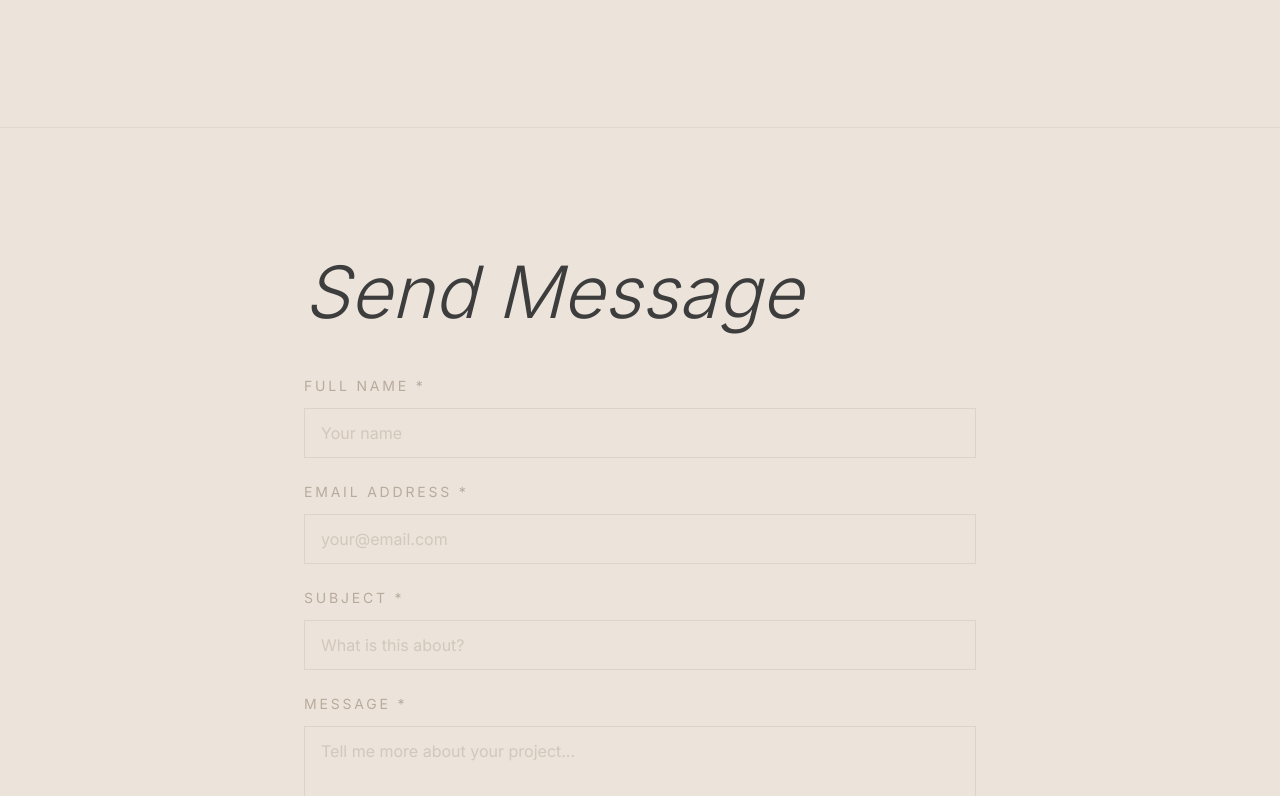
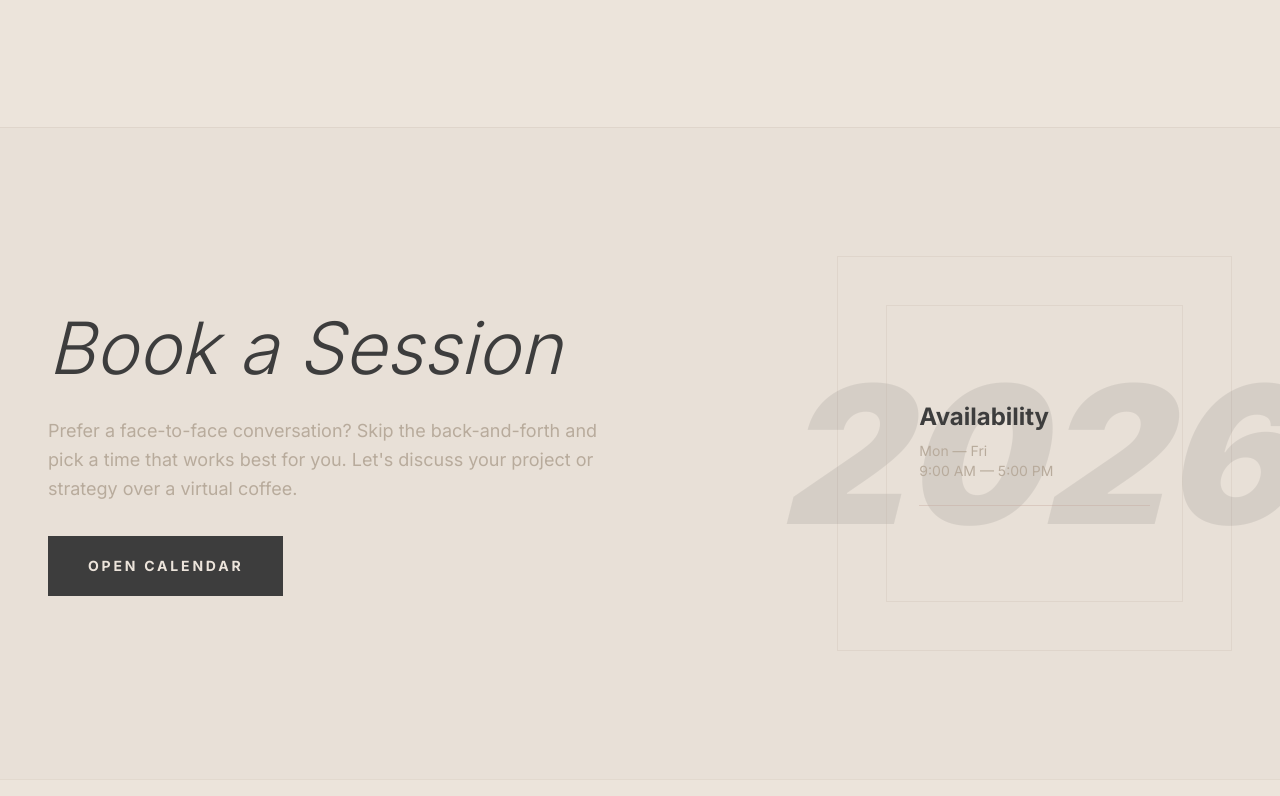
Before and after one commit to Cornerstone-04/forever-portfolio, a Next.js app: page /contact in a window 1280 px wide. Shown: the part 1504-2300 px from the top of the page. Built offline with nearby package versions, Linux system fonts and the light colour scheme.

Commit message:
update resume and contact pages

```diff
--- a/app/contact/page.tsx
+++ b/app/contact/page.tsx
@@ -105,6 +105,57 @@ export default function Contact() {
                   </motion.a>
                 );
               })}
+            </div>
+          </motion.div>
+        </div>
+      </section>
+
+      <section className="py-24 md:py-32 px-4 md:px-12 border-t border-[#B8AB9C]/20 bg-[#DED7CD]/30">
+        <div className="max-w-400 mx-auto">
+          <motion.div
+            initial={{ opacity: 0, y: 20 }}
+            whileInView={{ opacity: 1, y: 0 }}
+            transition={{ duration: 0.8 }}
+            viewport={{ once: true }}
+            className="flex flex-col md:flex-row items-center justify-between gap-12"
+          >
+            <div className="flex-1">
+              <h2
+                className="text-5xl md:text-7xl font-light mb-8 text-[#3d3d3d]"
+                style={{ fontFamily: "var(--font-display)" }}
+              >
+                <em>Book a Session</em>
+              </h2>
+              <p className="text-lg text-[#B8AB9C] max-w-xl mb-8 leading-relaxed">
+                Prefer a face-to-face conversation? Skip the back-and-forth and
+                pick a time that works best for you. Let&apos;s discuss your
+                project or strategy over a virtual coffee.
+              </p>
+              <motion.a
+                href="https://calendar.app.google/WKaTNv7JceoWsq2SA"
+                target="_blank"
+                rel="noopener noreferrer"
+                whileHover={{ scale: 1.02 }}
+                whileTap={{ scale: 0.98 }}
+                className="inline-flex items-center justify-center px-10 py-5 bg-[#3d3d3d] text-[#ECE4DB] uppercase tracking-[0.2em] text-sm font-bold hover:bg-[#C4A69B] transition-all duration-300"
+              >
+                Open Calendar
+              </motion.a>
+            </div>
+
+            {/* Visual Element for the Calendar Section */}
+            <div className="hidden md:block w-1/3 aspect-square border border-[#B8AB9C]/20 relative">
+              <div className="absolute inset-0 flex items-center justify-center opacity-10">
+                <span className="text-[12rem] font-black italic">2026</span>
+              </div>
+              <div className="absolute inset-12 border border-[#B8AB9C]/20 flex flex-col justify-center px-8">
+                <p className="text-[#3d3d3d] font-bold text-2xl mb-2">
+                  Availability
+                </p>
+                <p className="text-[#B8AB9C] text-sm">Mon — Fri</p>
+                <p className="text-[#B8AB9C] text-sm mb-6">9:00 AM — 5:00 PM</p>
+                <div className="h-px bg-[#C4A69B]/40 w-full" />
+              </div>
             </div>
           </motion.div>
         </div>
--- a/app/resume/page.tsx
+++ b/app/resume/page.tsx
@@ -10,8 +10,7 @@ export default function Resume() {
 
   const handleDownload = () => {
     const link = document.createElement("a");
-    link.href =
-      "https://docs.google.com/document/d/1-9yq7-cLr2Rzj4mLxCro9LD-SdVoVALJngmXCefYKuI/edit?usp=sharing";
+    link.href = "/docs/forever-ephraim.pdf";
     // link.href =
     //   "https://docs.google.com/uc?export=download&id=1-9yq7-cLr2Rzj4mLxCro9LD-SdVoVALJngmXCefYKuI";
     link.download = "Forever-Ephraim-Resume.pdf";
```
